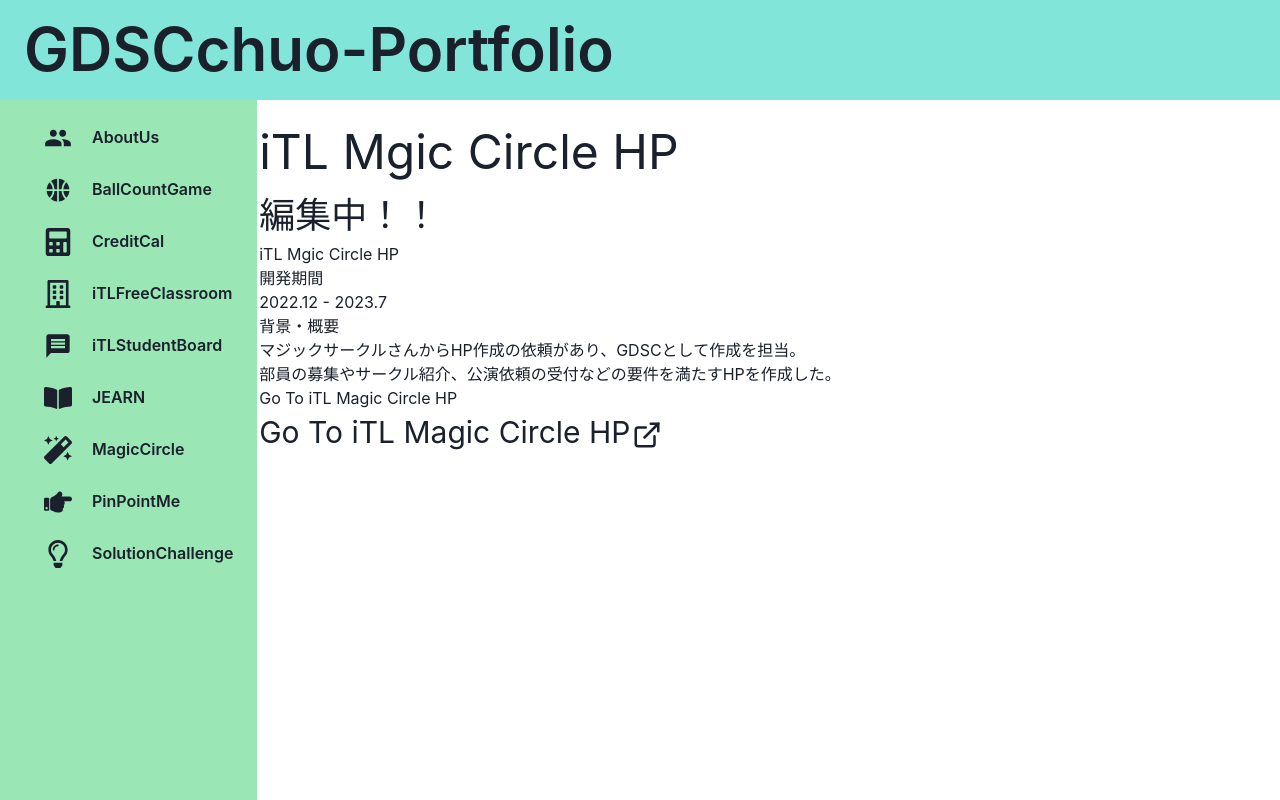
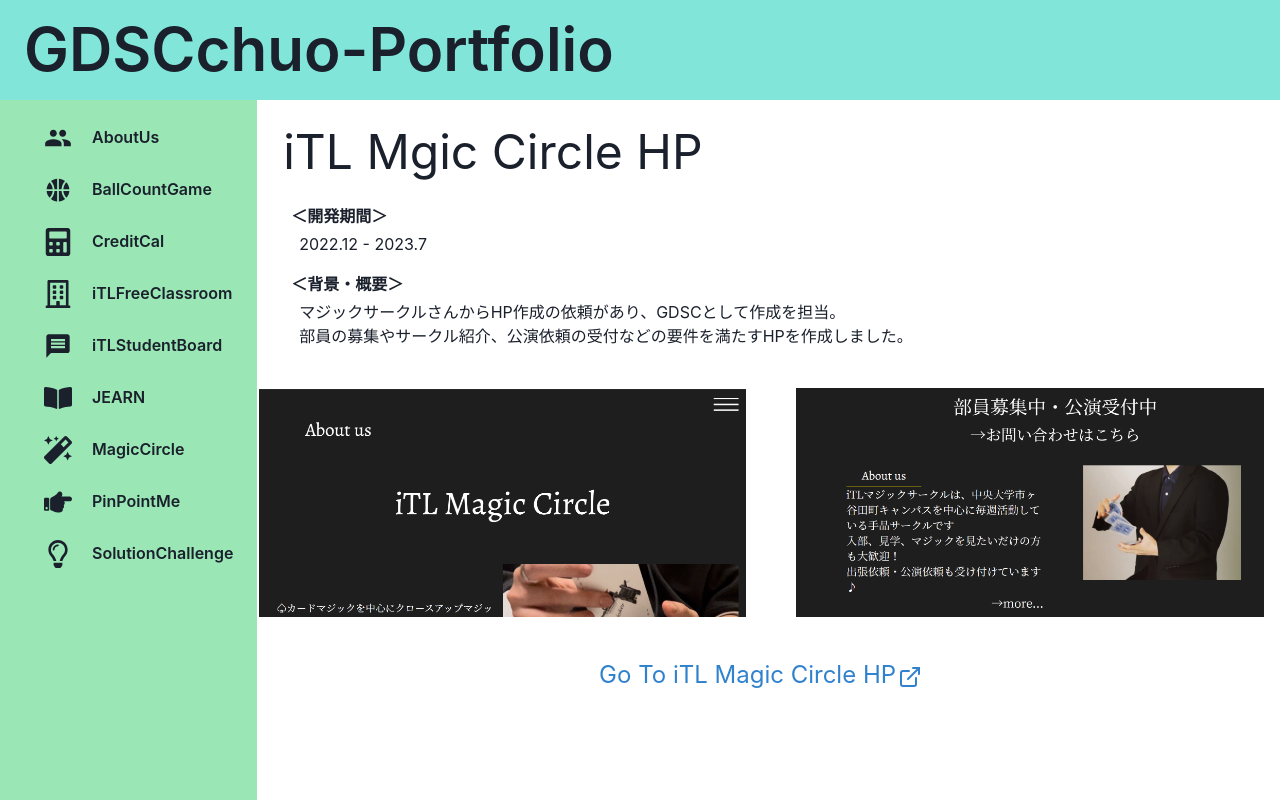
Before and after one commit to GDSCchuo/GDSCchuo-Portfolio, a React (Create React App) app: page /MagicCircle in a window 1280 px wide. Built offline with nearby package versions, Linux system fonts and the light colour scheme.

Commit message:
遅れてすみません

```diff
--- a/src/routes/MagicCircle.tsx
+++ b/src/routes/MagicCircle.tsx
@@ -1,6 +1,9 @@
 import { ExternalLinkIcon } from "@chakra-ui/icons";
-import { Text, Link } from "@chakra-ui/react";
+import {Box, Text, Link, Center, Image, Flex} from "@chakra-ui/react";
 import { useEffect, useRef } from "react";
+import HPimg1 from "../images/MagicCircle/aboutus.png";
+import HPimg2 from "../images/MagicCircle/home.png";
+
 export const MagicCircle = () => {
   const videoRef = useRef<HTMLVideoElement>(null);
   useEffect(() => {
@@ -8,27 +11,38 @@
   }, []);
   return (
     <>
-      <Text fontSize="5xl">iTL Mgic Circle HP</Text>
-      <Text fontSize="4xl">編集中！！</Text>
-      <Text>iTL Mgic Circle HP</Text>
-      <Text>開発期間</Text>
-      <Text>2022.12 - 2023.7</Text>
-      <Text>背景・概要</Text>
-      <Text>
+      <Text fontSize="5xl" ml={6}>iTL Mgic Circle HP</Text>
+      <Text fontSize="md" mt={4} ml={8} mb={1}><b>＜開発期間＞</b></Text>
+      <Text ml={10} mb={4}>2022.12 - 2023.7</Text>
+      <Text ml={8} mb={1}><b>＜背景・概要＞</b></Text>
+      <Text ml={10}>
         マジックサークルさんからHP作成の依頼があり、GDSCとして作成を担当。
       </Text>
-      <Text>
-        部員の募集やサークル紹介、公演依頼の受付などの要件を満たすHPを作成した。
+      <Text ml={10} mb={4}>
+        部員の募集やサークル紹介、公演依頼の受付などの要件を満たすHPを作成しました。
       </Text>
-      <a href="https://itl-magic-circle.netlify.app/">
-        Go To iTL Magic Circle HP
-      </a>
-      <Link href="https://itl-magic-circle.netlify.app/" isExternal>
-        <Text fontSize="3xl">
-          Go To iTL Magic Circle HP
-          <ExternalLinkIcon mx="2px" />
-        </Text>
-      </Link>
+
+      <Flex
+          direction={{ base: "column", md: "row" }}
+          justifyContent="center"
+          gap="50" mt="10" >
+            <Center>
+              <Image src={HPimg1} alt="About us"  />
+            </Center>
+
+            <Center>
+              <Image src={HPimg2} alt="Home" />
+            </Center>
+      </Flex>
+
+      <Center>
+        <Link href="https://itl-magic-circle.netlify.app/" isExternal>
+          <Text fontSize="2xl" color={"blue.500"} mt={10} >
+            Go To iTL Magic Circle HP
+            <ExternalLinkIcon mx="2px" />
+          </Text>
+        </Link>
+      </Center>
     </>
   );
 };
```
Also changed, not shown: src/images/MagicCircle/aboutus.png (added), src/images/MagicCircle/home.png (added).
